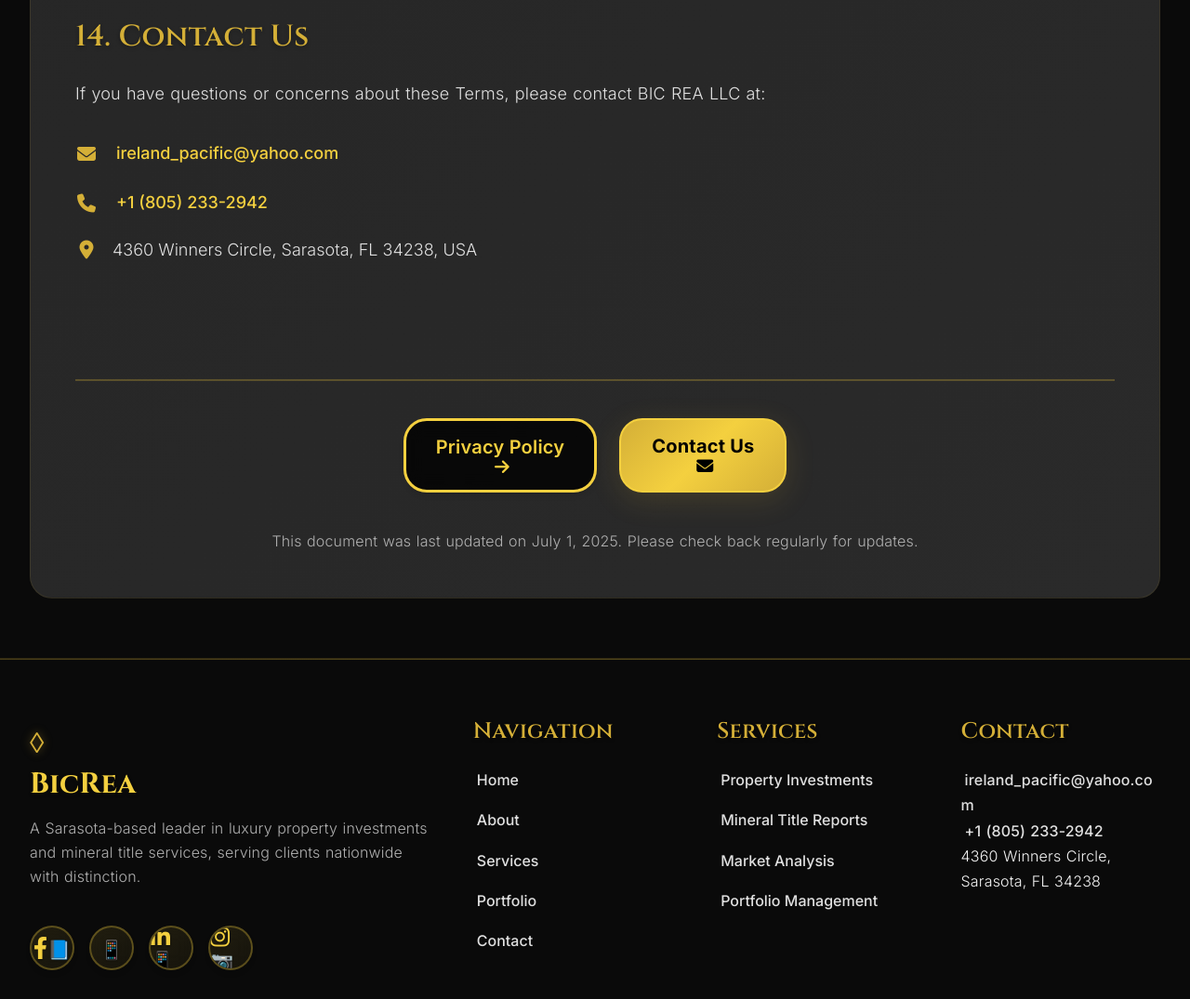
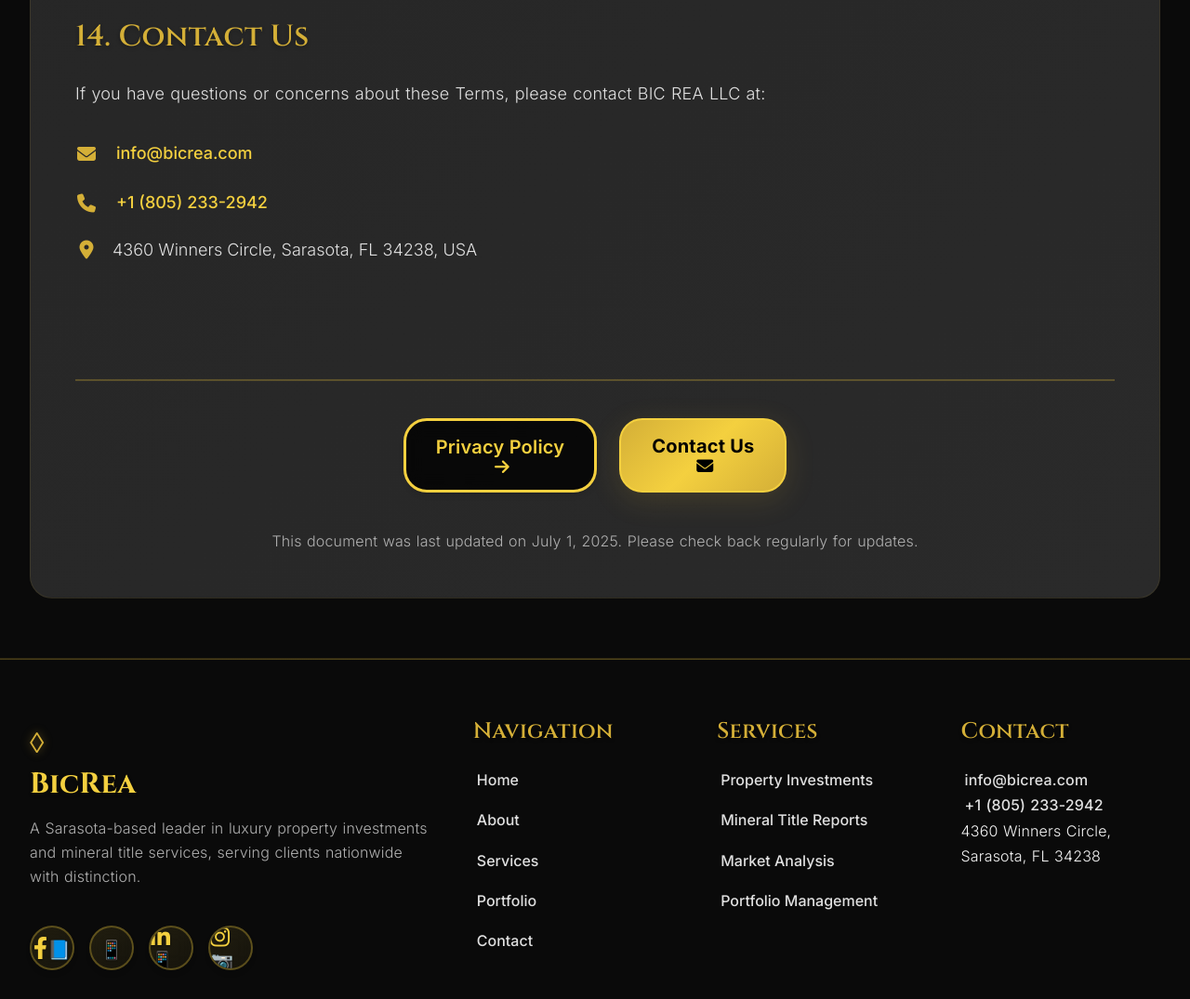
Before and after one commit to JvdZwaan76/bicrea-website, a website: page terms.html in a window 1280 px wide. Shown: the part 7499-8574 px from the top of the page at 93% size. Drawn offline with Linux system fonts and the light colour scheme.

Commit message:
Replace old email with info@bicrea.com in terms.html

```diff
--- a/terms.html
+++ b/terms.html
@@ -597,7 +597,7 @@
                             <div class="contact-details">
                                 <div class="contact-item">
                                     <i class="fas fa-envelope" aria-hidden="true"></i>
-                                    <a href="mailto:ireland_pacific@yahoo.com" onclick="gtag('event', 'terms_contact_email', { event_category: 'Legal Contact', event_label: 'Terms Email' });">ireland_pacific@yahoo.com</a>
+                                    <a href="mailto:info@bicrea.com" onclick="gtag('event', 'terms_contact_email', { event_category: 'Legal Contact', event_label: 'Terms Email' });">info@bicrea.com</a>
                                 </div>
                                 <div class="contact-item">
                                     <i class="fas fa-phone" aria-hidden="true"></i>
@@ -702,7 +702,7 @@
                 <div class="footer-section footer-contact">
                     <h4>Contact</h4>
                     <div class="contact-info">
-                        <p><a href="mailto:ireland_pacific@yahoo.com" onclick="gtag('event', 'email_click', { event_category: 'Contact', event_label: 'Footer Email Terms' });">ireland_pacific@yahoo.com</a></p>
+                        <p><a href="mailto:info@bicrea.com" onclick="gtag('event', 'email_click', { event_category: 'Contact', event_label: 'Footer Email Terms' });">info@bicrea.com</a></p>
                         <p><a href="tel:+18052332942" onclick="gtag('event', 'phone_click', { event_category: 'Contact', event_label: 'Footer Phone Terms' });">+1 (805) 233-2942</a></p>
                         <p>4360 Winners Circle, Sarasota, FL 34238</p>
                     </div>
```
